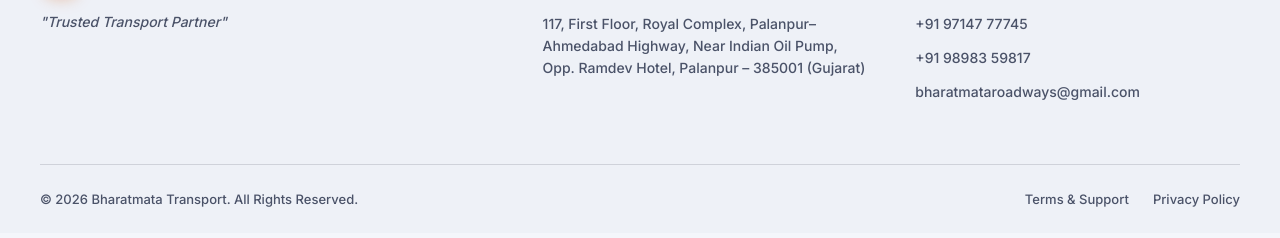
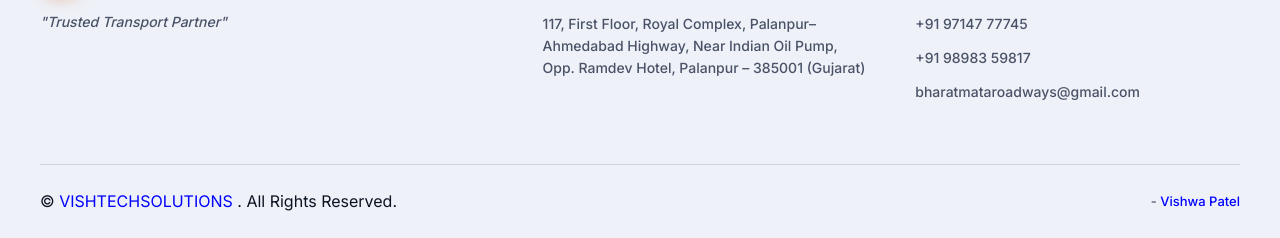
Before and after one commit to Vishwapatel28/Bharatmata-Transport, a plain HTML site: page index.html in a window 1280 px wide. Shown: the part 6756-6994 px from the top of the page. Drawn offline with Linux system fonts and the light colour scheme.

Commit message:
Add files via upload

```diff
--- a/index.html
+++ b/index.html
@@ -2873,10 +2873,22 @@
           </div>
         </div>
         <div class="foot-bottom">
-          <p>&copy; 2026 Bharatmata Transport. All Rights Reserved.</p>
+          <a
+            href="https://vishtech-solutions.github.io/Portfolio/"
+            target="_blank"
+            rel="noopener noreferrer"
+            >&copy; <span style="color: blue">VISHTECHSOLUTIONS</span> . All
+            Rights Reserved.</a
+          >
+
           <div class="foot-bottom-links">
-            <a href="#">Terms &amp; Support</a>
-            <a href="#">Privacy Policy</a>
+            <a
+              href="https://www.linkedin.com/in/vishtech-automation-solution/"
+              target="_blank"
+              rel="noopener noreferrer"
+            >
+              - <span style="color: blue">Vishwa Patel</span>
+            </a>
           </div>
         </div>
       </div>
```
